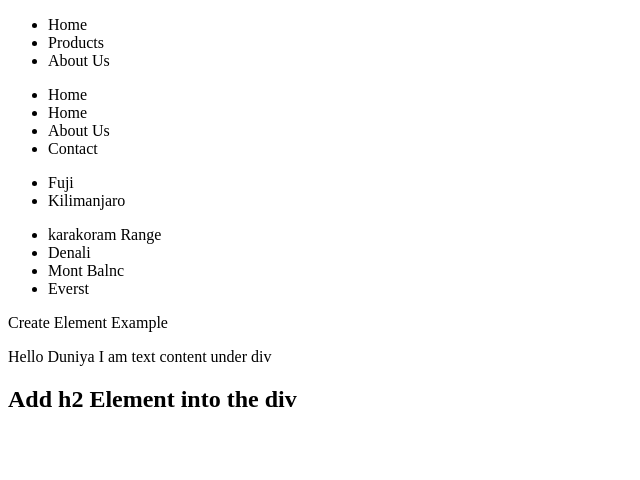
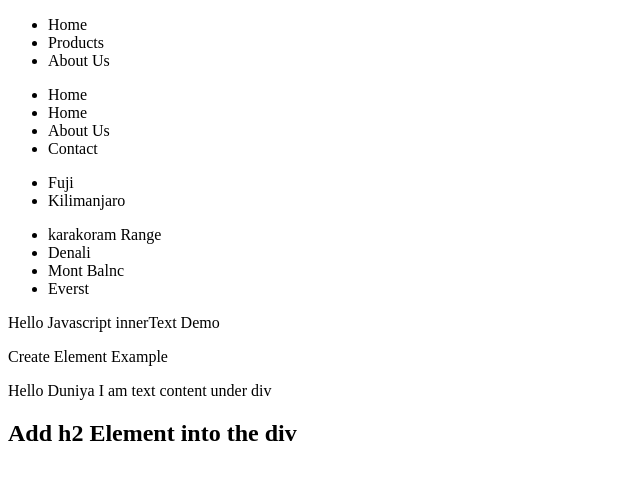
Before and after one commit to proraahul/JS-DOM, a plain HTML site: page index1.html in a window 1280 px wide. Shown: the whole page, without its empty margins (0-640 px from the left). Drawn offline with Linux system fonts and the light colour scheme; a script that the page names is missing.

Commit message:
learn dom

```diff
--- a/index1.html
+++ b/index1.html
@@ -28,6 +28,13 @@
         <li>Denali</li>
         <li>Mont Balnc</li>
     </ul>
+
+    <div id="note">
+        Hello Javascript innerText Demo
+        <!-- <p>Hello</p> -->
+        <span style="display: none;">javascript text Content Demo</span>
+    </div>
+
 </body>
 <script>
     let div = document.createElement('div')
@@ -100,6 +107,13 @@
     secondList.appendChild(everest);
 
 
+    // textContent vs innerText
+    let note = document.getElementById('note');
+    // console.log(note.innerText);
+    console.log(note.textContent);
+    // note.textContent = 'this is note'
+
+
 </script>
 
 </html>
```
